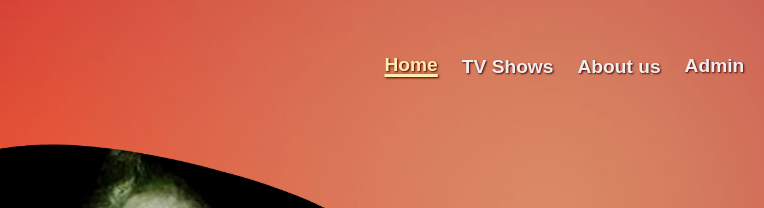
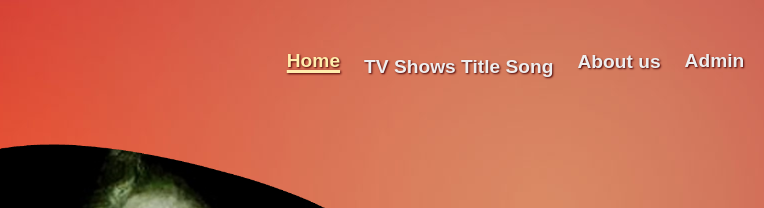
Before and after one commit to swapnilpachare2/shemaroo-play, a plain HTML site: page index.html in a window 1280 px wide. Shown: the top 208 px of the page, 325-1089 px from the left. Drawn offline with nearby package versions, Linux system fonts and the light colour scheme; a web font is replaced by a local one.

Commit message:
Update index.html

```diff
--- a/index.html
+++ b/index.html
@@ -54,7 +54,7 @@
                     </li>
 
                     <li class="nav-item">
-                        <a class="nav-link" href="#">TV Shows </a>
+                        <a class="nav-link" href="https://swapnilpachare2.github.io/old-tv-shows-title-song">TV Shows Title Song</a>
                     </li>
 					<li class="nav-item">
                         <a class="nav-link " href="#about">About us</a>
```
